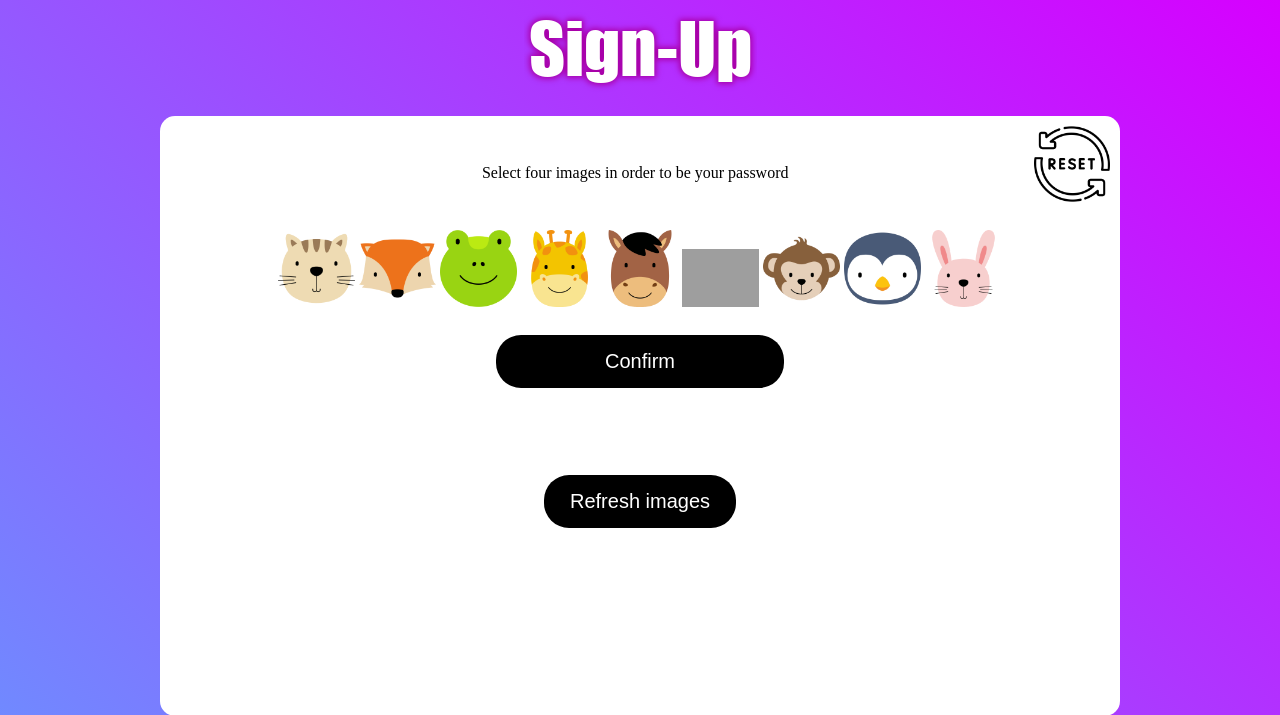
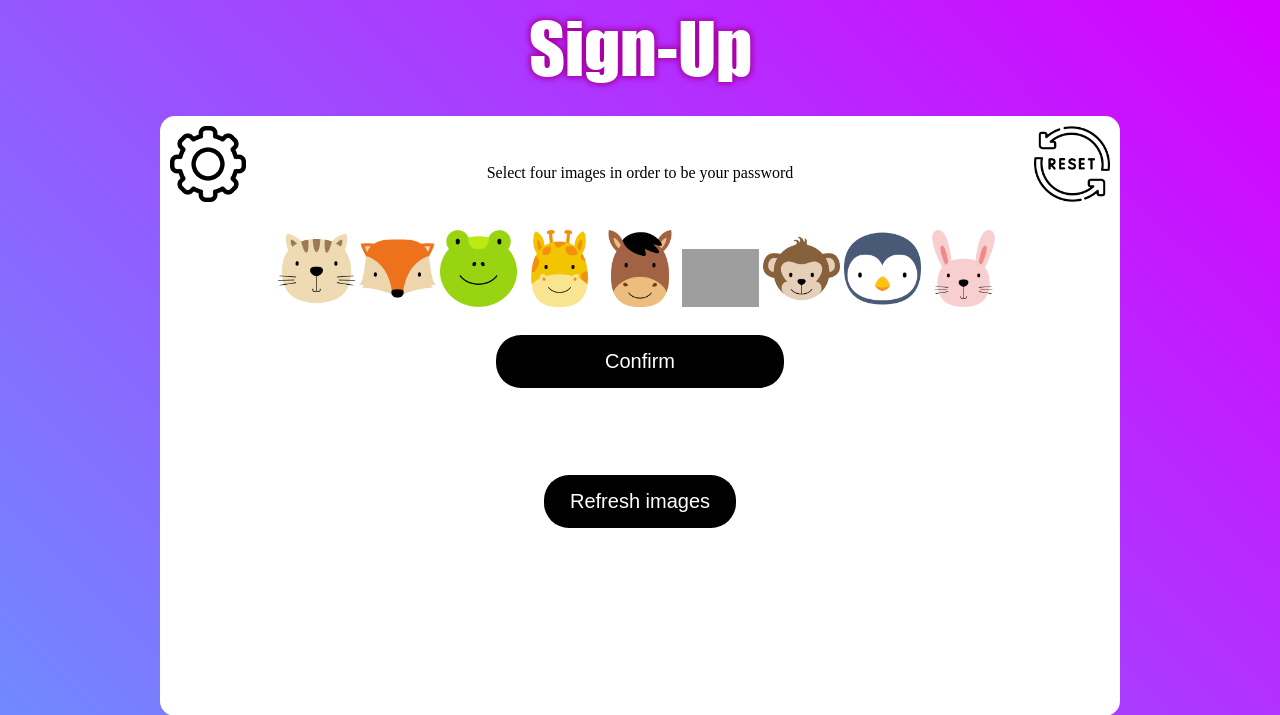
Before and after one commit to CSC-4350-TR-SP2023/Team3, a Flask app: page /signup2 in a window 1280 px wide. Shown: the top 715 px of the page. Run offline with Flask 2, Linux system fonts and the light colour scheme; grey boxes are pictures that could not be loaded.

Commit message:
Add files via upload

```diff
--- a/src/static/stylesheets/style.css
+++ b/src/static/stylesheets/style.css
@@ -36,6 +36,12 @@ button:hover {
     float: right;
     margin-top: 1%;
     margin-right: 1%;
+}
+
+.settings{
+    float: left;
+    margin-top: 1%;
+    margin-left: 1%;
 }
 /*************START HOMEPAGE*************/
 #homepage-image {
--- a/src/templates/login2.html
+++ b/src/templates/login2.html
@@ -10,6 +10,7 @@
     <div id="login2-image"><img src="../static/imgs/login.png" alt="login"/></div>
 
     <div id="login2-white">
+        <input class="login2-buttons settings" type="image" src="../static/imgs/settings.png"/>
         <input class="login2-buttons reset" type="image" src="../static/imgs/reset.png"/>
         <p id="login2-select">Enter your password</p>
 
--- a/src/templates/signup2.html
+++ b/src/templates/signup2.html
@@ -9,6 +9,7 @@
     <div id="signup2-image"><img src="../static/imgs/signup.png" alt="singup"/></div>
 
     <div id="signup2-white">
+        <input class="signup2-buttons settings" type="image" src="../static/imgs/settings.png"/>
         <input class="signup2-buttons reset" type="image" src="../static/imgs/reset.png"/>
         <p id="signup2-select">Select four images in order to be your password</p>
 
--- a/src/templates/signup3.html
+++ b/src/templates/signup3.html
@@ -9,6 +9,7 @@
     <div id="signup3-image"><img src="../static/imgs/signup.png" alt="singup"/></div>
 
     <div id="signup3-white">
+        <input class="signup3-buttons settings" type="image" src="../static/imgs/settings.png"/>
         <input class="signup3-buttons reset" type="image" src="../static/imgs/reset.png"/>
         <p id="signup3-select">Re-enter your password</p>
 
```
Also changed, not shown: src/static/imgs/settings.png (added).
